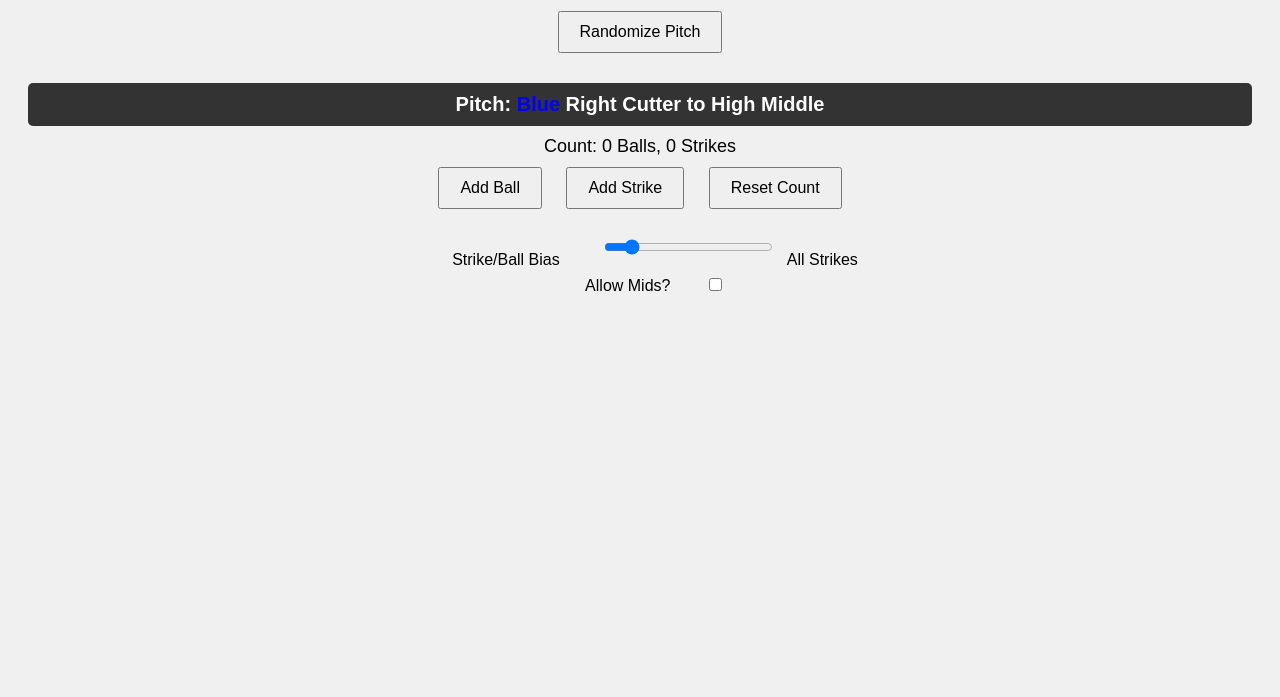
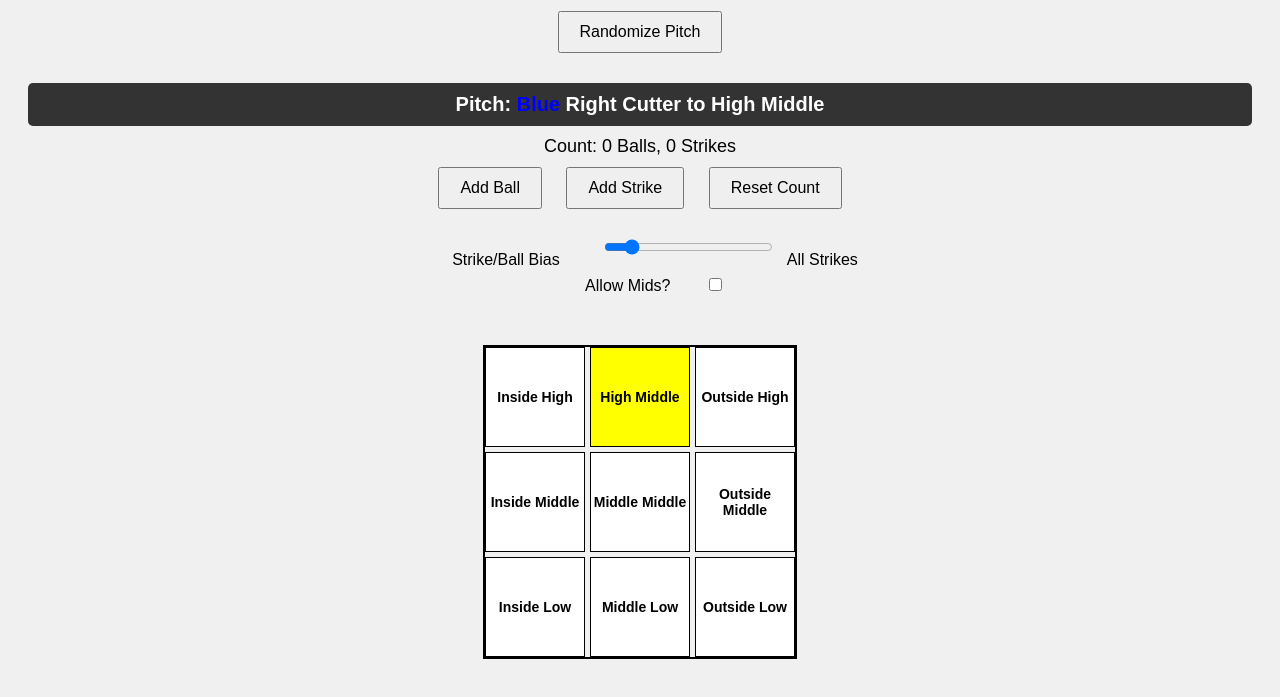
Before and after one commit to kgsmith19/PitchRandomizer, a plain HTML site: page index.html in a window 1280 px wide. Both pictures are taken after a click on the button "Randomize Pitch". Shown: the part 107-804 px from the top of the page. Drawn offline with Linux system fonts and the light colour scheme.

Commit message:
Added strike zone grid to highlight suggested pitch location

```diff
--- a/index.html
+++ b/index.html
@@ -35,6 +35,35 @@
       #speedLabel {
         font-weight: bold;
       }
+      /* Container for centering */
+      .container {
+        display: flex;
+        justify-content: center;
+        align-items: flex-start; /* Aligns the strike zone toward the top */
+        height: 100vh; /* Full viewport height */
+        padding-top: 50px; /* Adds some space from the top */
+      }
+
+      /* Strike zone grid */
+      .strike-zone {
+        display: grid;
+        grid-template-columns: repeat(3, 100px);
+        grid-template-rows: repeat(3, 100px);
+        gap: 5px;
+        border: 2px solid black;
+      }
+      .zone-cell {
+        display: flex;
+        justify-content: center;
+        align-items: center;
+        border: 1px solid #000;
+        font-size: 14px;
+        font-weight: bold;
+        background-color: white;
+      }
+      .highlight {
+        background-color: yellow !important;
+      }
     </style>
   </head>
   <body>
@@ -67,6 +96,23 @@
     <label for="allowMidsToggle">Allow Mids?</label>
     <input type="checkbox" id="allowMidsToggle" />
 
+    <!-- Container that centers content -->
+    <div class="container">
+      <div class="strike-zone">
+        <div id="InsideHigh" class="zone-cell">Inside High</div>
+        <div id="HighMiddle" class="zone-cell">High Middle</div>
+        <div id="OutsideHigh" class="zone-cell">Outside High</div>
+
+        <div id="InsideMiddle" class="zone-cell">Inside Middle</div>
+        <div id="MiddleMiddle" class="zone-cell">Middle Middle</div>
+        <div id="OutsideMiddle" class="zone-cell">Outside Middle</div>
+
+        <div id="InsideLow" class="zone-cell">Inside Low</div>
+        <div id="MiddleLow" class="zone-cell">Middle Low</div>
+        <div id="OutsideLow" class="zone-cell">Outside Low</div>
+      </div>
+    </div>
+
     <script src="script.js"></script>
   </body>
 </html>
--- a/script.js
+++ b/script.js
@@ -18,14 +18,6 @@ const locations = [
   "Outside Low",
   "Outside Middle",
   "Outside High",
-  "Inside Low Bait",
-  "Inside Middle Bait",
-  "Inside High Bait",
-  "High Middle Bait",
-  "Middle Low Bait",
-  "Outside Low Bait",
-  "Outside Middle Bait",
-  "Outside High Bait",
 ];
 
 let balls = 0;
@@ -45,14 +37,12 @@ function randomizePitch() {
   let location;
 
   if (sliderValue == 0) {
-    // All strikes
     const strikeLocations = availableLocations.filter(
       (loc) => !loc.includes("Bait")
     );
     location =
       strikeLocations[Math.floor(Math.random() * strikeLocations.length)];
   } else if (sliderValue >= 1 && sliderValue <= 39) {
-    // Mostly strikes
     if (Math.random() < 0.75) {
       const strikeLocations = availableLocations.filter(
         (loc) => !loc.includes("Bait")
@@ -66,11 +56,9 @@ function randomizePitch() {
         ];
     }
   } else if (sliderValue >= 40 && sliderValue <= 60) {
-    // Completely random
     location =
       availableLocations[Math.floor(Math.random() * availableLocations.length)];
   } else if (sliderValue >= 61 && sliderValue <= 99) {
-    // Mostly balls
     if (Math.random() < 0.75) {
       const ballLocations = availableLocations.filter((loc) =>
         loc.includes("Bait")
@@ -84,7 +72,6 @@ function randomizePitch() {
         ];
     }
   } else if (sliderValue == 100) {
-    // All balls
     const ballLocations = availableLocations.filter((loc) =>
       loc.includes("Bait")
     );
@@ -95,6 +82,7 @@ function randomizePitch() {
     "output"
   ).innerHTML = `Pitch: <span id="speedLabel">${speed}</span> ${pitchType} to ${location}`;
   colorSpeed(speed);
+  highlightLocation(location);
 }
 
 function colorSpeed(speed) {
@@ -107,6 +95,20 @@ function colorSpeed(speed) {
     speedLabel.style.color = "green";
   } else if (speed === "Blue") {
     speedLabel.style.color = "blue";
+  }
+}
+
+function highlightLocation(location) {
+  // Clear previous highlights
+  document.querySelectorAll(".zone-cell").forEach((cell) => {
+    cell.classList.remove("highlight");
+  });
+
+  // Get the ID that corresponds to the location
+  const locationId = location.replace(/\s+/g, "");
+  const locationElement = document.getElementById(locationId);
+  if (locationElement) {
+    locationElement.classList.add("highlight");
   }
 }
 
```
